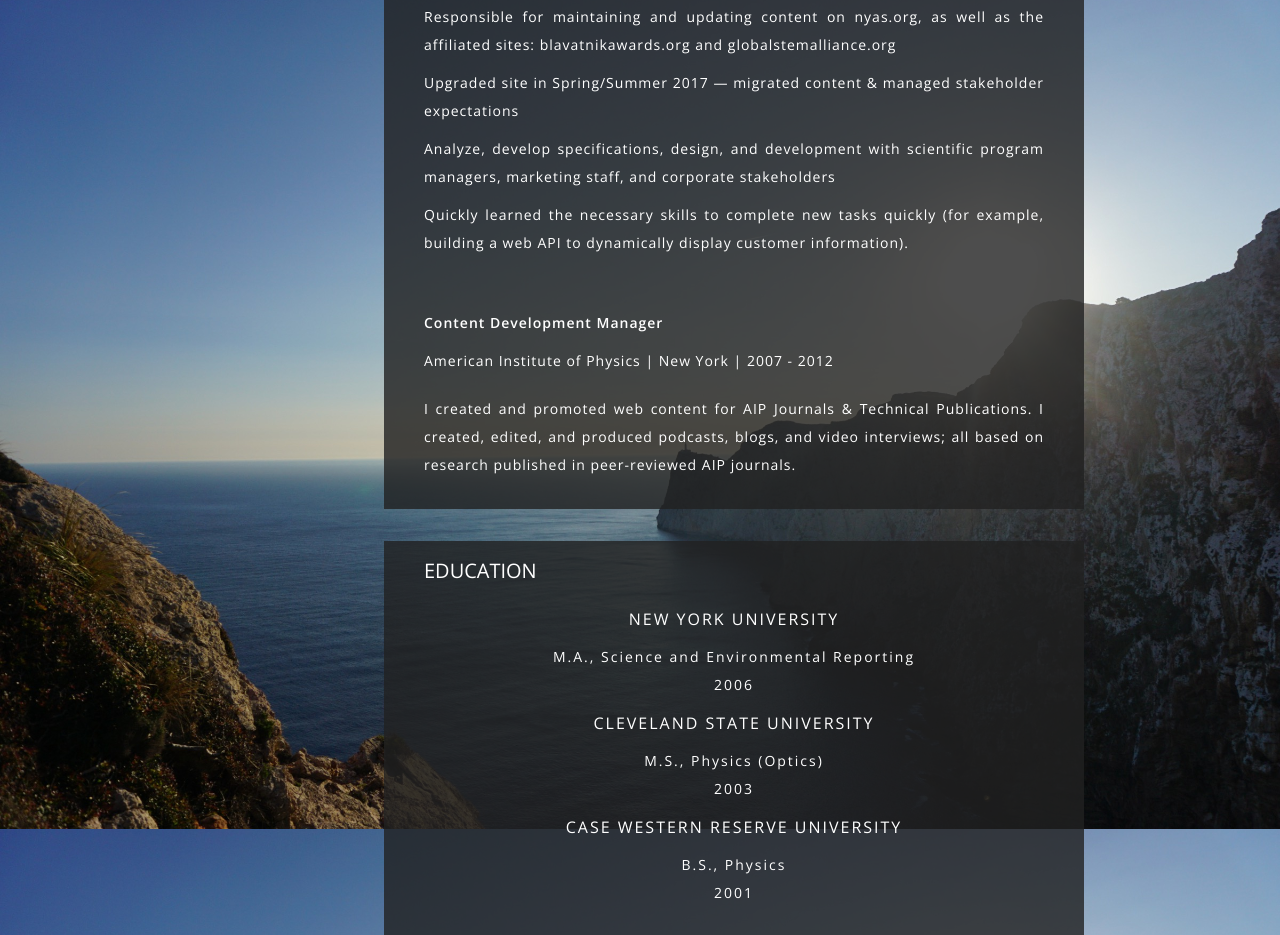
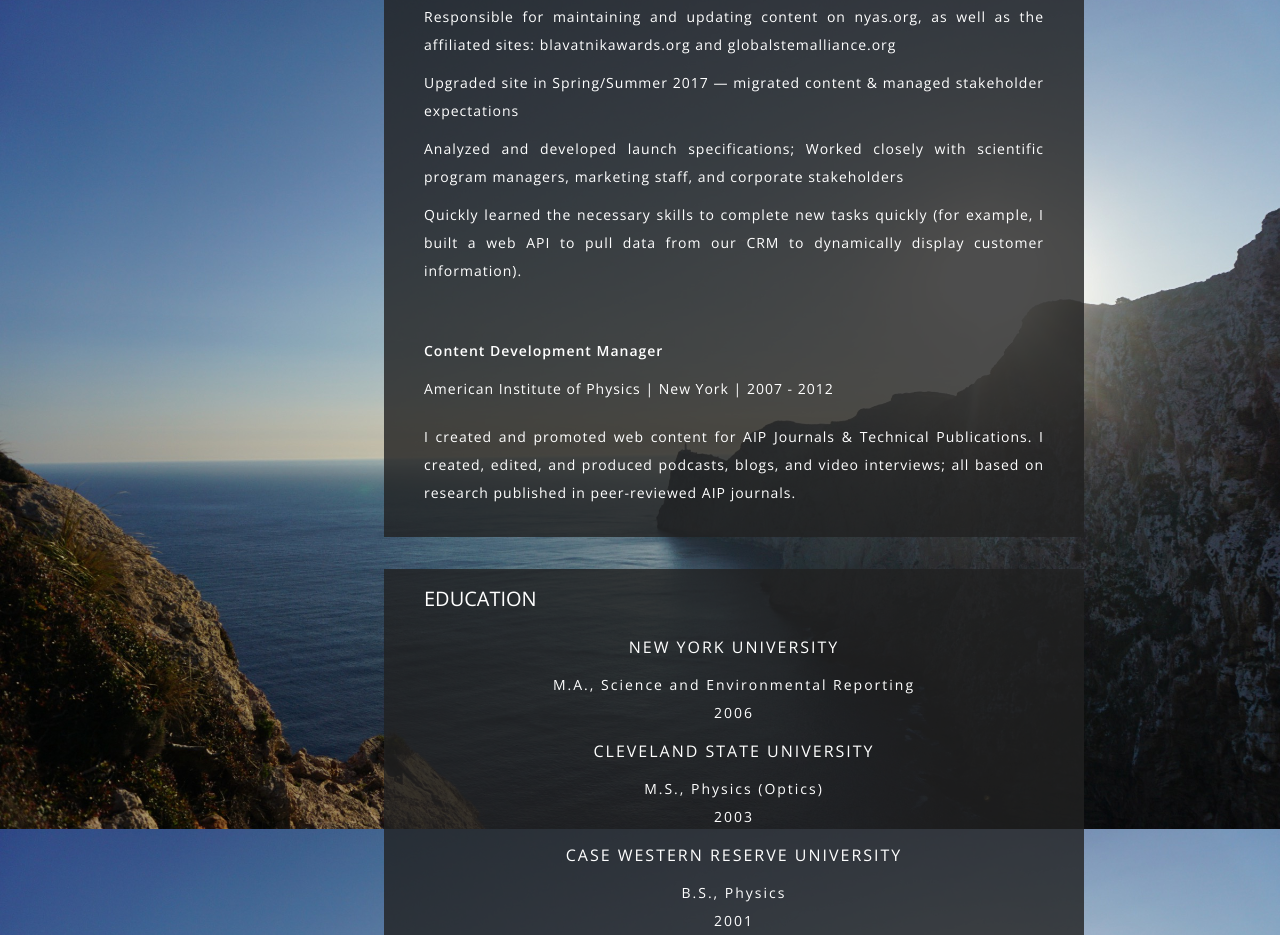
Before and after one commit to ieatpants/brandoneugenemiller.com, a plain HTML site: page index.html in a window 1280 px wide. Shown: the part 1731-2666 px from the top of the page. Drawn offline with nearby package versions, Linux system fonts and the light colour scheme.

Commit message:
Update index.html

```diff
--- a/index.html
+++ b/index.html
@@ -244,8 +244,8 @@
               <p style="font-weight: 500; margin-bottom: 20px;">New York Academy of Sciences<br />Onsite: 2012 &ndash; 2016 | Remote: 2016 &ndash; Present
               <p>Responsible for maintaining and updating content on nyas.org, as well as the affiliated sites: blavatnikawards.org and globalstemalliance.org</p>
               <p>Upgraded site in Spring/Summer 2017 &mdash; migrated content &amp; managed stakeholder expectations</p>
-              <p>Analyze, develop specifications, design, and development with scientific program managers, marketing staff, and corporate stakeholders</p>
-              <p>Quickly learned the necessary skills to complete new tasks quickly (for example, building a web API to dynamically display customer information).</p>
+              <p>Analyzed and developed launch specifications; Worked closely with scientific program managers, marketing staff, and corporate stakeholders</p>
+              <p>Quickly learned the necessary skills to complete new tasks quickly (for example, I built a web API to pull data from our CRM to dynamically display customer information).</p>
               <br>
               <br>
               <p style="font-weight: 600;"><strong>Content Development Manager</strong></p>
```
